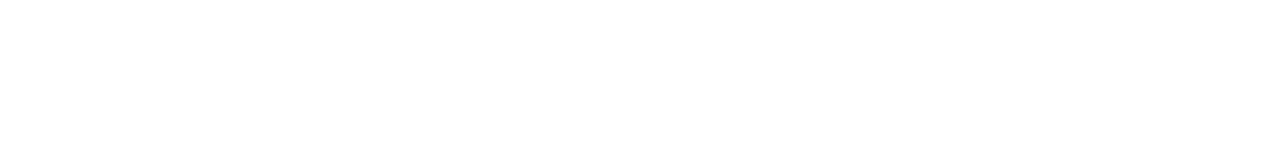
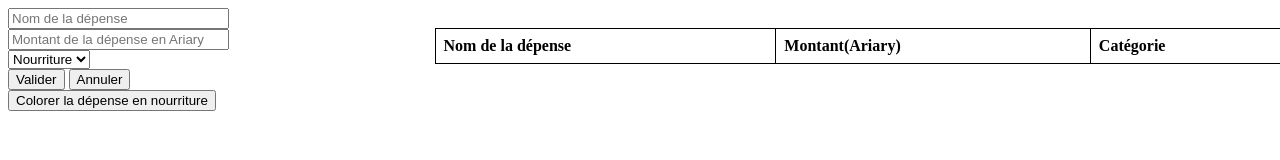
Before and after one commit to Astna17/Rattrapage-WEB1, a plain HTML site: page Rattrapage-WEB1/index.html in a window 1280 px wide. Drawn offline with Linux system fonts and the light colour scheme.

Commit message:
feat: add form and table result

```diff
--- a/Rattrapage-WEB1/index.html
+++ b/Rattrapage-WEB1/index.html
@@ -8,6 +8,41 @@
     <title>Index</title>
 </head>
 <body>
+    <form action="" id="form">
+        <div>
+          <td><input type="text" id="nom" name="nom" placeholder="Nom de la dépense" required> </td>
+        </div>
 
+        <div>
+           <td><input type="text" id="montant" name="montant" placeholder="Montant de la dépense en Ariary" required></td>
+        </div>
+
+        <div>
+            <select name="categorie" id="categorie">
+                <option value="nourriture">Nourriture</option>
+                <option value="transport">Transport</option>
+                <option value="materiel">Matériel</option>
+            </select>
+        </div>
+
+        <div>
+            <button type="button" onclick="ajouter()">Valider</button>
+            <button type="button">Annuler</button>
+        </div>
+        <button>Colorer la dépense en nourriture</button>
+    </form>
+
+    <table id="tableau">
+        <thead>
+        <tr>
+            <th>Nom de la dépense</th>
+            <th>Montant(Ariary)</th>
+            <th>Catégorie</th>
+        </tr>
+        </thead>
+        <tbody>
+
+        </tbody>
+    </table>
 </body>
 </html>
--- a/Rattrapage-WEB1/script.js
+++ b/Rattrapage-WEB1/script.js
@@ -0,0 +1,28 @@
+// document.getElementById('form')
+
+function ajouter() {
+    const nomInput = document.getElementById('nom');
+    const montantInput = document.getElementById('montant');
+    const categorieOption = document.getElementById('Catégorie')
+    const tableauCorps = document.getElementById('tableau').getElementsByTagName('tbody')[0];
+
+    const nom = nomInput.value;
+    const montant = montantInput.value;
+    const categorie = categorieOption.value;
+
+    if (nom && montant) {
+        const nouvelleLigne = tableauCorps.insertRow();
+        const celluleNom = nouvelleLigne.insertCell(0);
+        const celluleMontant = nouvelleLigne.insertCell(1);
+        const celluleCategorie = nouvelleLigne.insertCell(1);
+
+        celluleNom.textContent = nom;
+        celluleMontant.textContent = montant;
+        celluleCategorie.textContent = categorie;
+
+        nomInput.value = '';
+        montantInput.value = '';
+    } else {
+        alert("")
+    }
+}
--- a/Rattrapage-WEB1/style.css
+++ b/Rattrapage-WEB1/style.css
@@ -0,0 +1,26 @@
+body {
+    display: flex;
+    justify-content: center;
+    width: 100%;
+    height: 100%;
+}
+form {
+    width: 50%;
+    height: 50%;
+}
+
+input{
+    width: 50%;
+}
+
+th, td {
+    border: 1px solid;
+    padding: 8px;
+    text-align: left;
+}
+
+table{
+    width: 100%;
+    border-collapse: collapse;
+    margin-top: 20px;
+}
```
